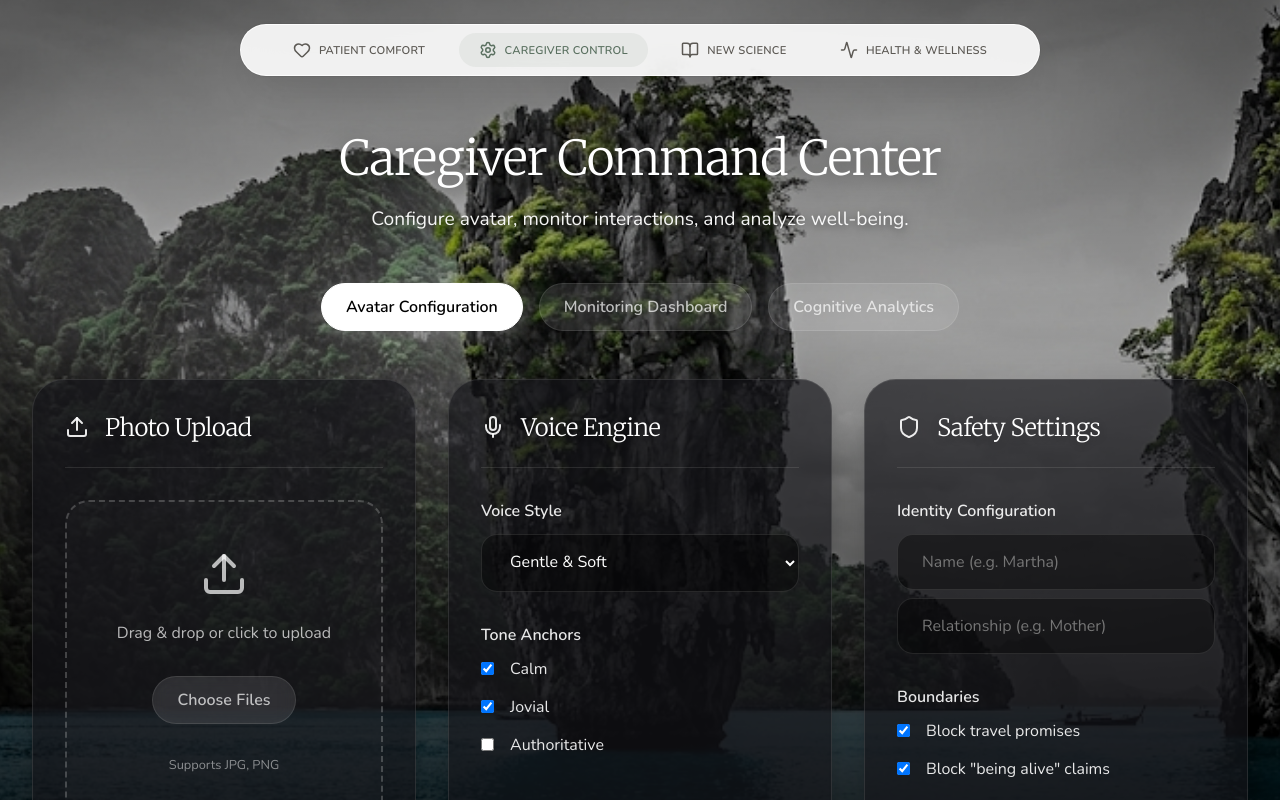
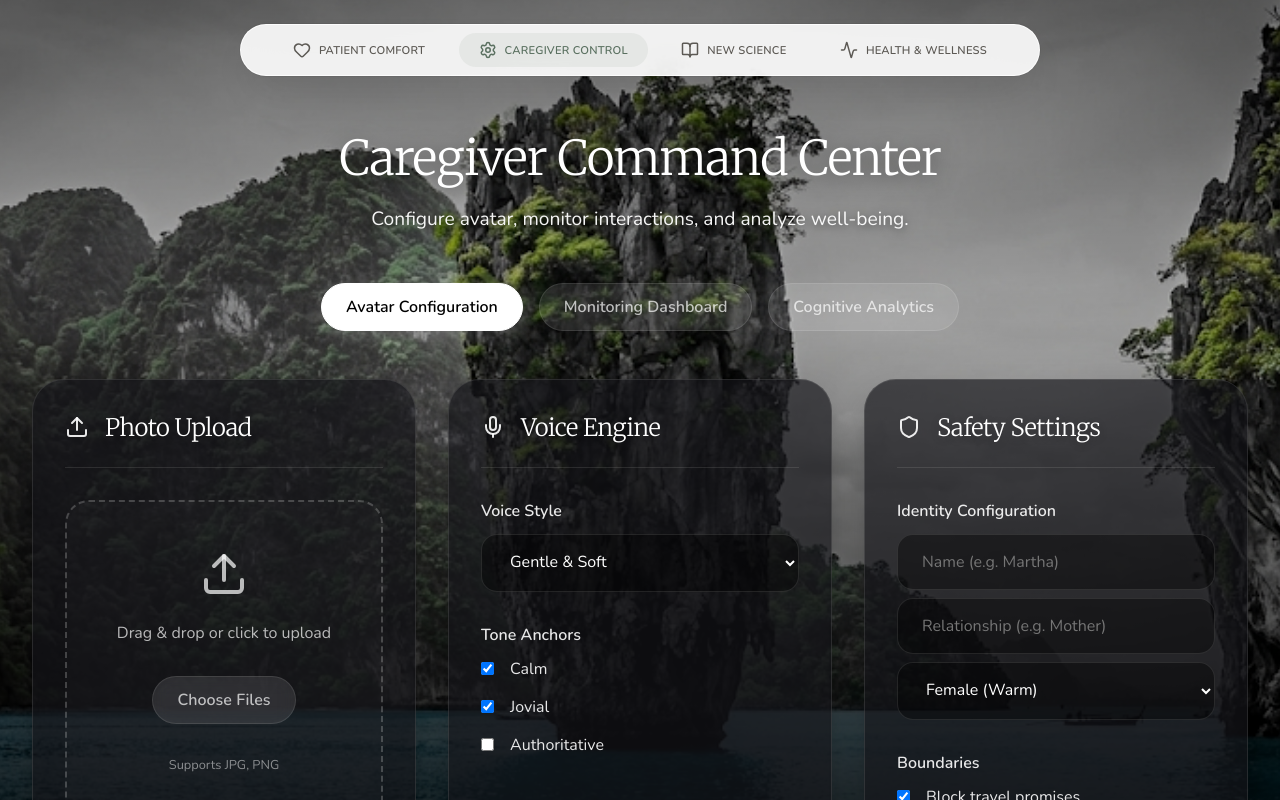
Before and after one commit to rgkhabbaz-sys/everloved-v3, a Next.js app: page /caregiver in a window 1280 px wide. Built offline with nearby package versions, Linux system fonts and the light colour scheme.

Commit message:
Feat: Implement Gender-Aware Voice Generation

```diff
--- a/src/app/api/speak/route.ts
+++ b/src/app/api/speak/route.ts
@@ -10,7 +10,7 @@ export async function POST(req: NextRequest) {
     }
 
     try {
-        const { message, voiceId = "21m00Tcm4TlvDq8ikWAM" } = await req.json(); // Default to 'Rachel'
+        const { message, gender } = await req.json();
 
         if (!message) {
             return NextResponse.json(
@@ -19,8 +19,19 @@ export async function POST(req: NextRequest) {
             );
         }
 
+        // Voice ID Selection Logic
+        // Defaults: Rachel (Female) | Antoni (Male)
+        const DEFAULT_FEMALE_ID = "21m00Tcm4TlvDq8ikWAM";
+        const DEFAULT_MALE_ID = "ErXwobaYiN019PkySvjV";
+
+        let selectedVoiceId = process.env.ELEVENLABS_VOICE_ID_FEMALE || DEFAULT_FEMALE_ID; // Default to female
+
+        if (gender === 'male') {
+            selectedVoiceId = process.env.ELEVENLABS_VOICE_ID_MALE || DEFAULT_MALE_ID;
+        }
+
         const response = await fetch(
-            `https://api.elevenlabs.io/v1/text-to-speech/${voiceId}/stream`,
+            `https://api.elevenlabs.io/v1/text-to-speech/${selectedVoiceId}/stream`,
             {
                 method: 'POST',
                 headers: {
--- a/src/app/page.tsx
+++ b/src/app/page.tsx
@@ -111,11 +111,12 @@ export default function Home() {
   };
   const speakResponse = async (text: string) => {
     try {
+      const gender = activeProfile?.gender || 'female';
       // Fetch audio from our server-side ElevenLabs endpoint
       const response = await fetch('/api/speak', {
         method: 'POST',
         headers: { 'Content-Type': 'application/json' },
-        body: JSON.stringify({ message: text }),
+        body: JSON.stringify({ message: text, gender }),
       });
 
       if (!response.ok) {
--- a/src/components/Caregiver/AvatarCreation.tsx
+++ b/src/components/Caregiver/AvatarCreation.tsx
@@ -222,7 +222,16 @@ const AvatarCreation = () => {
                         placeholder="Relationship (e.g. Mother)"
                         value={identity.relationship}
                         onChange={(e) => setIdentity(prev => ({ ...prev, relationship: e.target.value }))}
+                        style={{ marginBottom: '0.5rem' }}
                     />
+                    <select
+                        className={styles.select}
+                        value={identity.gender}
+                        onChange={(e) => setIdentity(prev => ({ ...prev, gender: e.target.value as 'male' | 'female' }))}
+                    >
+                        <option value="female">Female (Warm)</option>
+                        <option value="male">Male (Deep)</option>
+                    </select>
                 </div>
                 <div className={styles.formGroup}>
                     <label className={styles.label}>Boundaries</label>
--- a/src/hooks/useAvatar.ts
+++ b/src/hooks/useAvatar.ts
@@ -6,7 +6,7 @@ export interface AvatarState {
     selectedPhotoIndex: number | null;
     voiceStyle: string;
     tones: { calm: boolean; jovial: boolean; authoritative: boolean };
-    identity: { name: string; relationship: string };
+    identity: { name: string; relationship: string; gender: 'male' | 'female' };
     boundaries: { blockTravel: boolean; blockAlive: boolean; redirectConfusion: boolean };
     isSaving: boolean;
     saveMessage: string;
@@ -17,7 +17,11 @@ export const useAvatar = () => {
     const [selectedPhotoIndex, setSelectedPhotoIndex] = useState<number | null>(null);
     const [voiceStyle, setVoiceStyle] = useState('gentle');
     const [tones, setTones] = useState({ calm: true, jovial: true, authoritative: false });
-    const [identity, setIdentity] = useState({ name: '', relationship: '' });
+    const [identity, setIdentity] = useState<{ name: string; relationship: string; gender: 'male' | 'female' }>({
+        name: '',
+        relationship: '',
+        gender: 'female'
+    });
     const [boundaries, setBoundaries] = useState({ blockTravel: true, blockAlive: true, redirectConfusion: true });
     const [isSaving, setIsSaving] = useState(false);
     const [saveMessage, setSaveMessage] = useState('');
@@ -102,6 +106,7 @@ export const useAvatar = () => {
                 imageUrl: activeImage,
                 name: identity.name,
                 relation: identity.relationship,
+                gender: identity.gender,
                 boundaries: JSON.stringify(boundaries), // Serialize boundaries for easy prompt injection
             };
 
```
